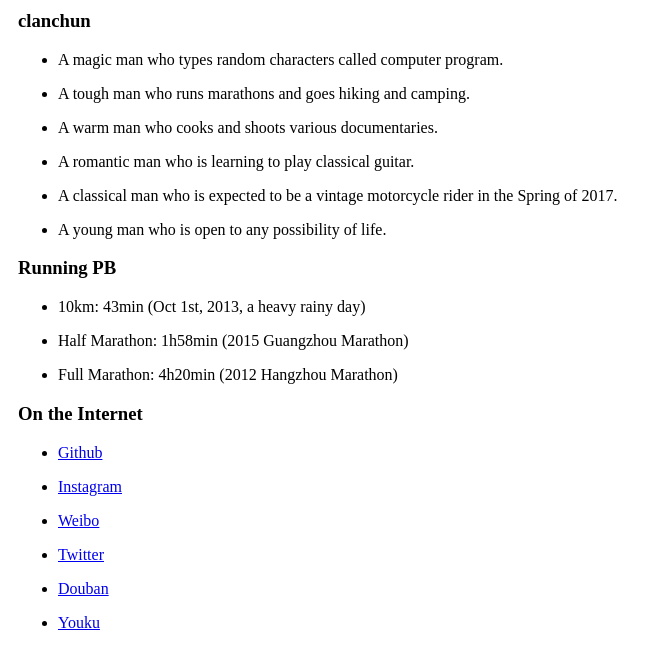
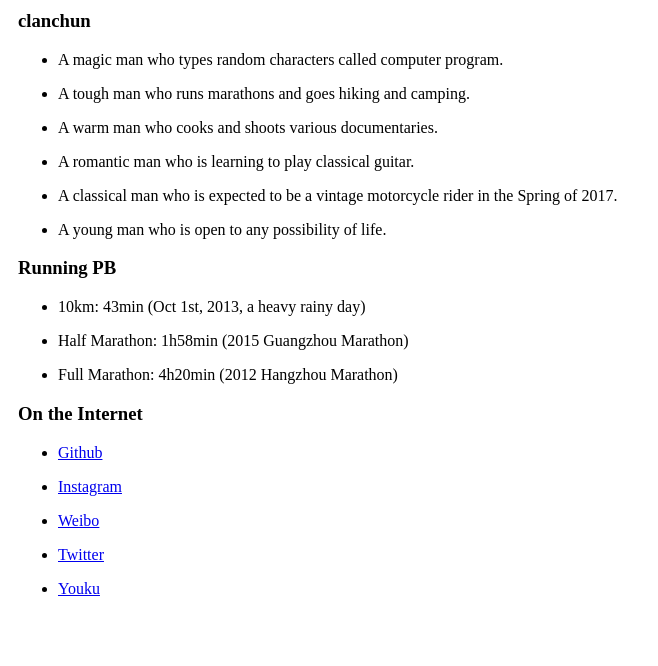
Before and after one commit to clanchun/clanchun.github.io, a plain HTML site: page index.html in a window 1280 px wide. Shown: the whole page, without its empty margins (0-658 px from the left). Drawn offline with Linux system fonts and the light colour scheme.

Commit message:
not too few, not too many, just about right

```diff
--- a/index.html
+++ b/index.html
@@ -68,9 +68,6 @@
           <p> <a href="https://twitter.com/clanchun"> Twitter </a> </p>
         </li>
         <li>
-          <p> <a href="https://douban.com/people/clanchun"> Douban </a> </p>
-        </li>
-        <li>
           <p> <a href="https://i.youku.com/clanchun"> Youku </a> </p>
         </li>
       </ul>
```
